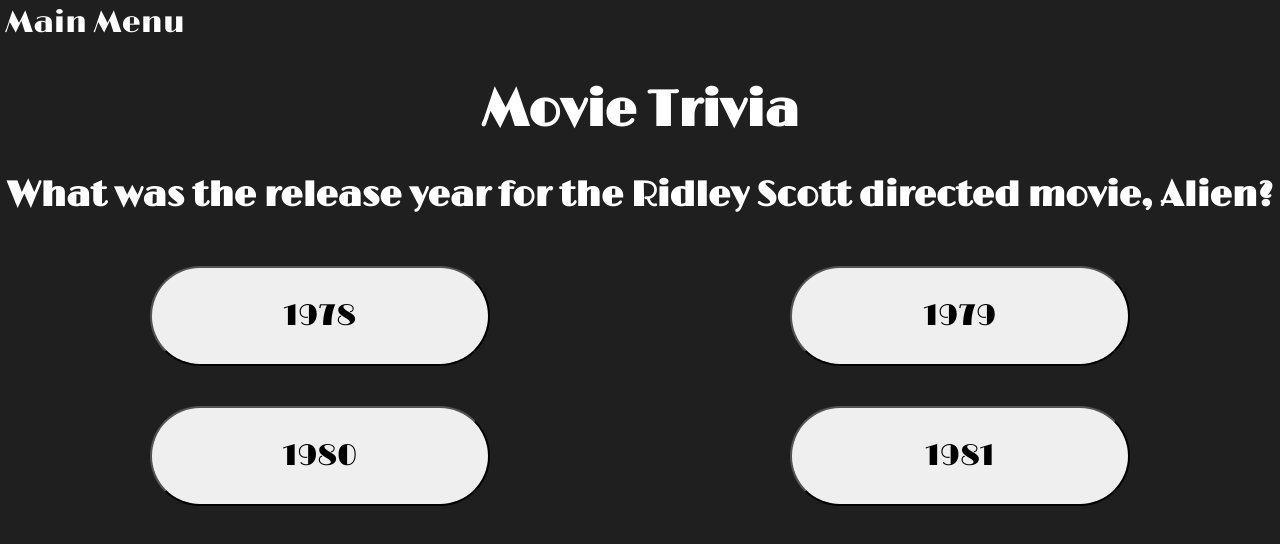
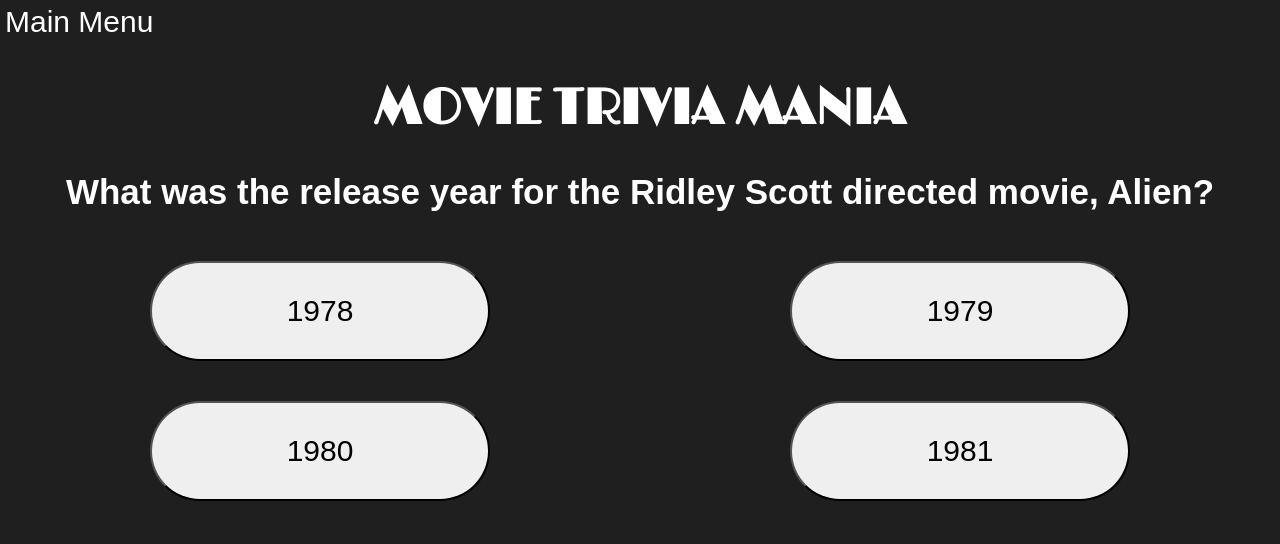
Before and after one commit to msiroilem/Movie-Trivia, a plain HTML site: page game.html in a window 1280 px wide. Drawn offline with nearby package versions, Linux system fonts and the light colour scheme.

Commit message:
final i guess

```diff
--- a/game.html
+++ b/game.html
@@ -14,7 +14,7 @@
     <header>
       <li><a href="index.html">Main Menu</a></li>
     </header>
-    <h1>Movie Trivia</h1>
+    <h1>MOVIE TRIVIA MANIA</h1>
     <h2 id="question-field">Question</h2>
     <div class="answer-fields"></div>
 
--- a/style.css
+++ b/style.css
@@ -6,12 +6,13 @@
   background-color: #1f1f1f;
   padding: 0;
   margin: 0;
-  font-family: 'Limelight', sans-serif;
+  font-family: 'Montserrat', sans-serif;
 }
 h1 {
   text-align: center;
   font-size: 50px;
   color: white;
+  font-family: 'Limelight', sans-serif;
 }
 
 .answer-fields {
@@ -46,7 +47,7 @@
   font-size: 30px;
   margin: 20px;
   padding: 20px;
-  font-family: 'Limelight', sans-serif;
+  font-family: 'Montserrat', sans-serif;
 }
 #question-field {
   font-size: 35px;
```
Also changed, not shown: index.html (+1 -0 lines).
